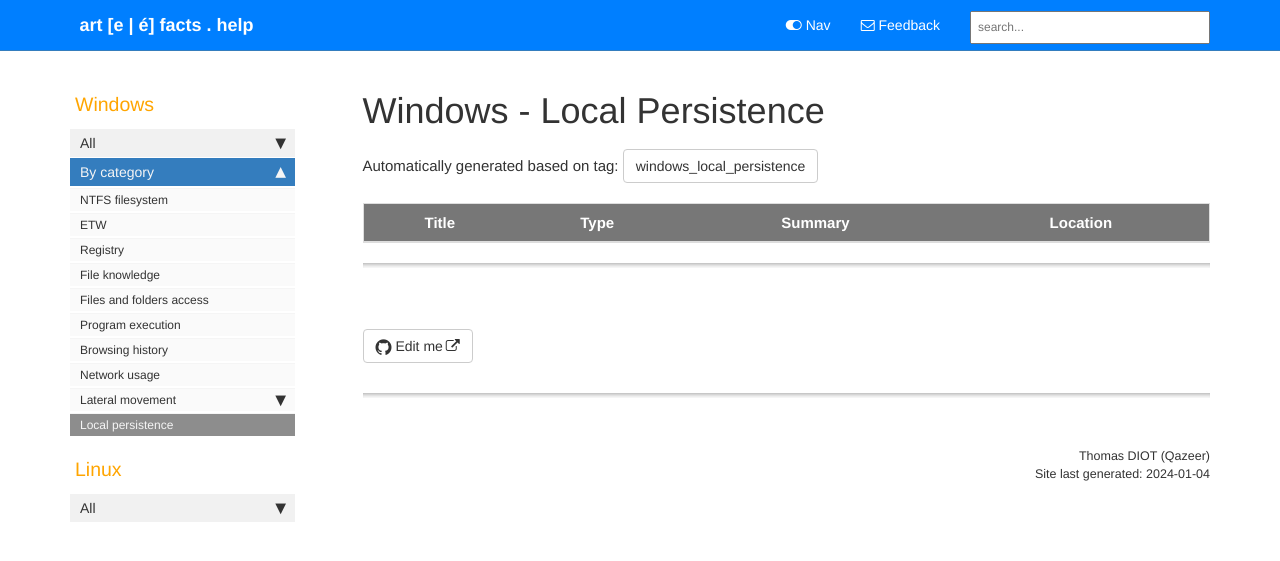
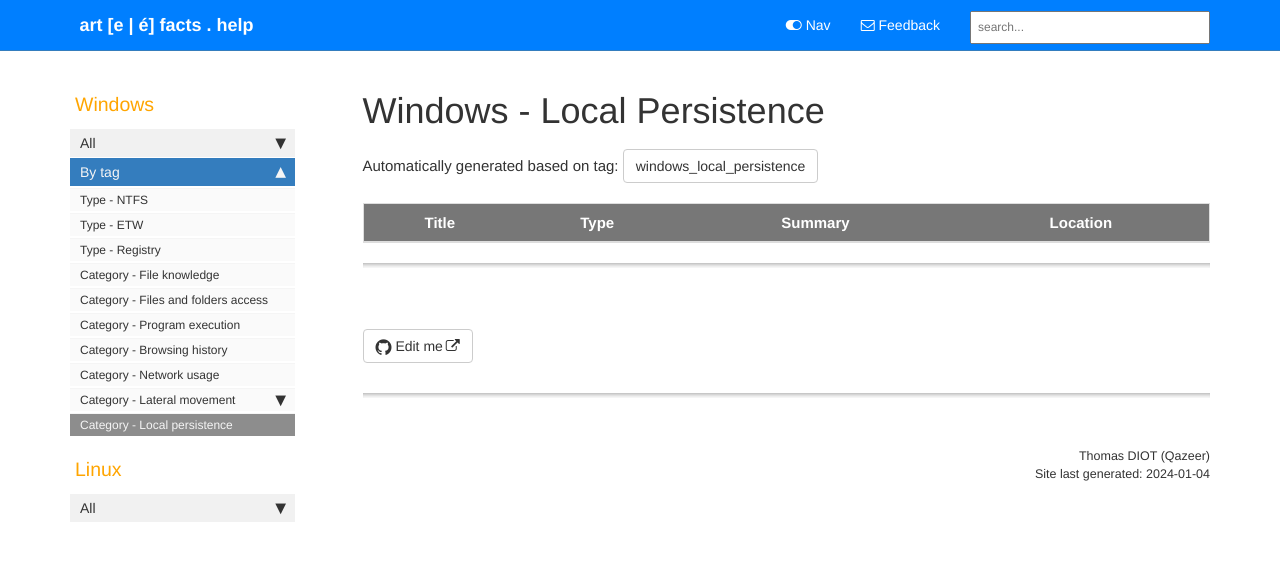
Before and after one commit to Qazeer/artefacts.help, a Jekyll site: the page built from pages/tags/tag_windows_local_persistence.md, in a window 1280 px wide. Shown: the top 561 px of the page. Built offline with Jekyll 4.4.1, drawn with Linux system fonts in a browser that asks for light colours; our own code applies the rules of GitHub Pages for plain Markdown files; comment, search, counter and statistics services are not loaded.

Commit message:
Re-organize sidebar with tag type / category

```diff
--- a/_data/sidebars/sidebar.yml
+++ b/_data/sidebars/sidebar.yml
@@ -7,6 +7,39 @@ entries:
   - title: All
     output: web
     folderitems:
+
+    - title: NTFS
+      type: subfolder
+      output: web
+      subfolderitems:
+
+      - title: $Bitmap
+        url: /windows_mft.html
+        output: web
+
+      - title: $I30
+        url: /windows_i30.html
+        output: web
+
+      - title: $LogFile
+        url: /windows_logfile.html
+        output: web
+
+      - title: $MFT
+        url: /windows_mft.html
+        output: web
+
+      - title: $MFTMir
+        url: /windows_mft.html
+        output: web
+
+      - title: $Secure
+        url: /windows_secure.html
+        output: web
+
+      - title: $UsnJrnl
+        url: /windows_usnjrnl.html
+        output: web
 
     - title: ETW
       type: subfolder
@@ -57,46 +90,17 @@ entries:
         output: web
         subfolderitems:
 
-        - title: SYSTEM - ComputerName
-          url: /windows_registry_systeminfo.html#hklmsystem---computername
+        - title: ComputerName
+          url: /windows_registry_systeminfo.html#computername
           output: web
 
-        - title: SOFTWARE - CurrentVersion
-          url: /windows_registry_systeminfo.html#hklmsoftware---currentversion
+        - title: CurrentVersion
+          url: /windows_registry_systeminfo.html#currentversion
           output: web
 
-    - title: NTFS
-      type: subfolder
-      output: web
-      subfolderitems:
-
-      - title: $Bitmap
-        url: /windows_mft.html
-        output: web
-
-      - title: $I30
-        url: /windows_i30.html
-        output: web
-
-      - title: $LogFile
-        url: /windows_logfile.html
-        output: web
-
-      - title: $MFT
-        url: /windows_mft.html
-        output: web
-
-      - title: $MFTMir
-        url: /windows_mft.html
-        output: web
-
-      - title: $Secure
-        url: /windows_secure.html
-        output: web
-
-      - title: $UsnJrnl
-        url: /windows_usnjrnl.html
-        output: web
+        - title: Security - Policy
+          url: /windows_registry_systeminfo.html#security---policy
+          output: web
 
     - title: Amcache
       url: /windows_amcache.html
@@ -146,43 +150,43 @@ entries:
       url: /windows_activities_cache.html
       output: web
 
-  - title: By category
+  - title: By tag
     output: web
     folderitems:
 
-    - title: NTFS filesystem
+    - title: 'Type - NTFS'
       url: /tag_windows_ntfs_filesystem.html
       output: web
 
-    - title: ETW
+    - title: 'Type - ETW'
       url: /tag_windows_etw.html
       output: web
 
-    - title: Registry
+    - title: 'Type - Registry'
       url: /tag_windows_registry.html
       output: web
 
-    - title: File knowledge
+    - title: 'Category - File knowledge'
       url: /tag_windows_file_knowledge.html
       output: web
 
-    - title: Files and folders access
+    - title: 'Category - Files and folders access'
       url: /tag_windows_files_and_folders_access.html
       output: web
 
-    - title: Program execution
+    - title: 'Category - Program execution'
       url: /tag_windows_program_execution.html
       output: web
 
-    - title: Browsing history
+    - title: 'Category - Browsing history'
       url: /tag_windows_browsing_history.html
       output: web
 
-    - title: Network usage
+    - title: 'Category - Network usage'
       url: /tag_windows_network_usage.html
       output: web
 
-    - title: Lateral movement
+    - title: 'Category - Lateral movement'
       type: subfolder
       output: web
       subfolderitems:
@@ -199,7 +203,7 @@ entries:
         url: /tag_windows_lateral_movement_src.html
         output: web
 
-    - title: Local persistence
+    - title: 'Category - Local persistence'
       url: /tag_windows_local_persistence.html
       output: web
 
```
